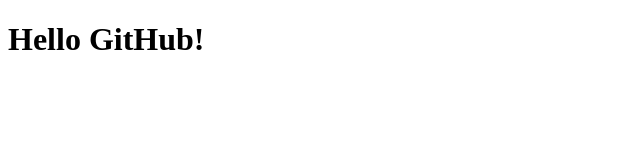
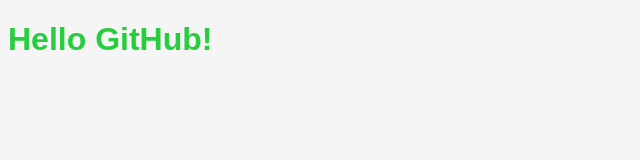
Before and after one commit to benrisma133/my-simple-website, a plain HTML site: page index.html in a window 1280 px wide. Shown: the whole page, without its empty margins (0-640 px from the left). Drawn offline with Linux system fonts and the light colour scheme.

Commit message:
Add style.css and link it in index.html

```diff
--- a/index.html
+++ b/index.html
@@ -1 +1 @@
-<!doctype html><html><head><meta charset="utf-8"><title>My site</title></head><body><h1>Hello GitHub!</h1></body></html>
+<!doctype html><html><head><meta charset="utf-8"><link rel="stylesheet" href="style.css"><title>My site</title></head><body><h1>Hello GitHub!</h1></body></html>
--- /dev/null
+++ b/style.css
@@ -0,0 +1,8 @@
+body {
+    font-family: Arial, sans-serif;
+    background-color: #f5f5f5;
+    color: #333;
+}
+h1 {
+    color: #28CD3E;
+}
```
